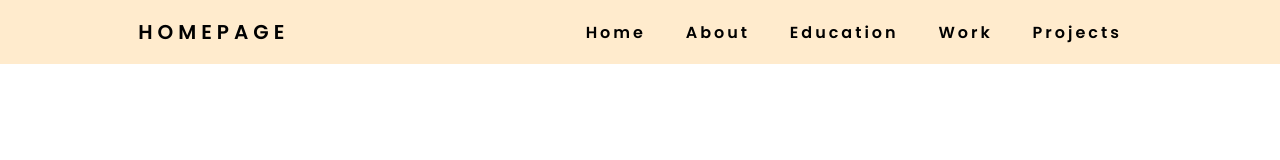
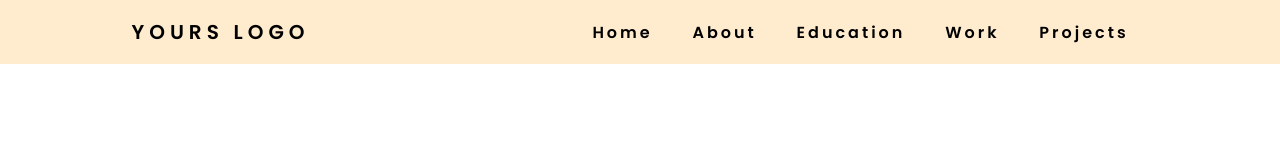
Before and after one commit to Mariusz-Flis/navigation, a plain HTML site: page index.html in a window 1280 px wide. Drawn offline with Linux system fonts and the light colour scheme.

Commit message:
feat: basics changes

```diff
--- a/index.html
+++ b/index.html
@@ -13,7 +13,7 @@
 <body>
     <nav class="nav">
         <div class="logo">
-            <h4>HOMEPAGE</h4>
+            <h4>Yours logo</h4>
         </div>
         <ul class="nav__links">
             <li>
```
